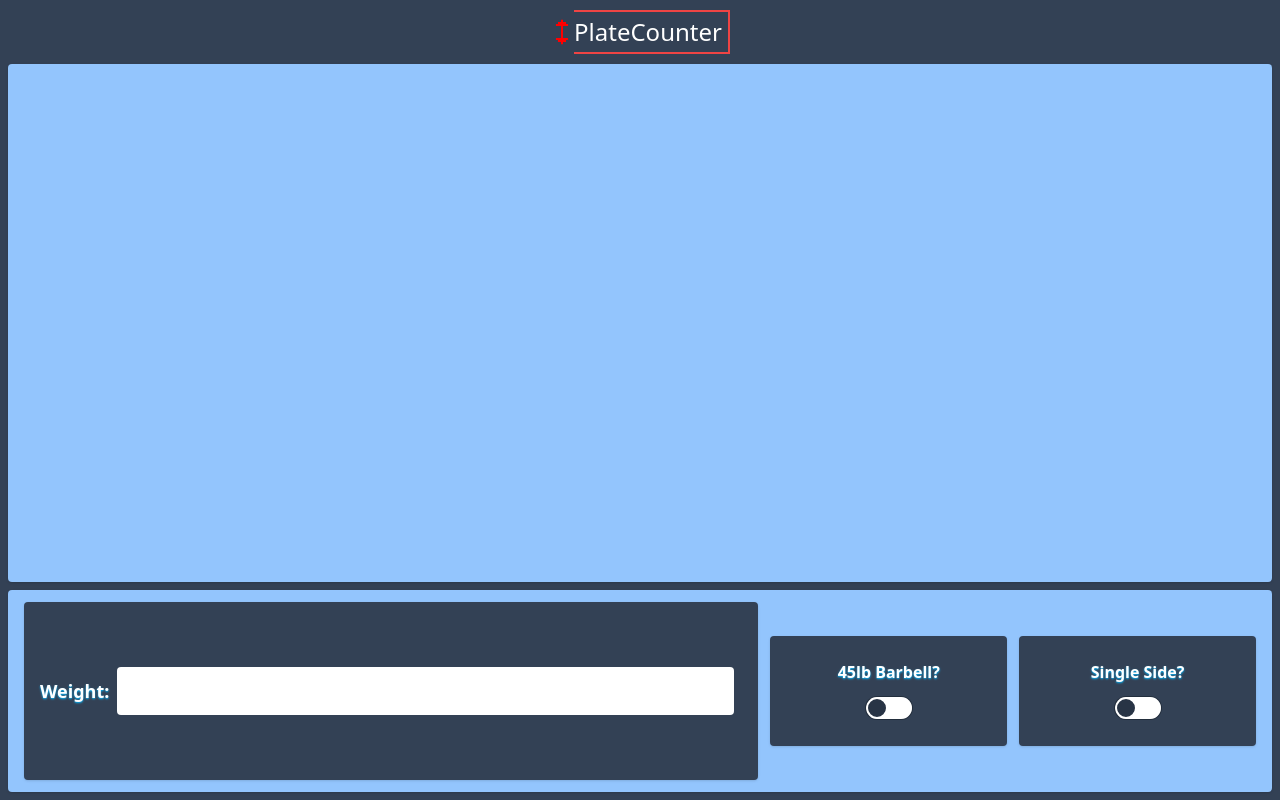
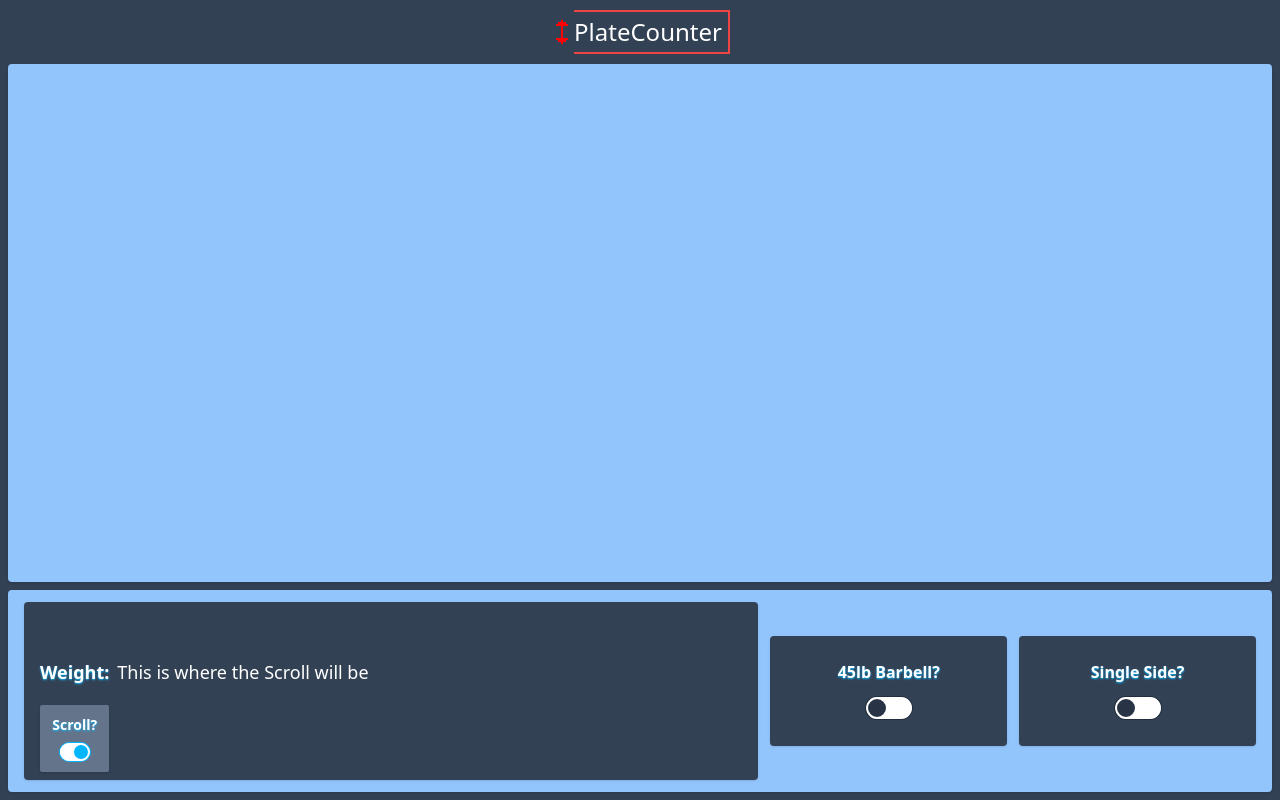
Before and after one commit to PeytonCurr/plate_counter, a React (Create React App) app: page / in a window 1280 px wide. Built offline with nearby package versions, Linux system fonts and the light colour scheme.

Commit message:
Created a Toggle to allow for the scroll section to appear, and I outlined where the scroll section will be

```diff
--- a/src/components/weightForm.jsx
+++ b/src/components/weightForm.jsx
@@ -1,10 +1,12 @@
 import { mdiAlphaXCircleOutline } from "@mdi/js";
 import Icon from "@mdi/react";
-import React from "react";
+import React, { useState } from "react";
 import toast from "react-hot-toast";
 
 
 function WeightForm(props) {
+
+  const [scroll, setScroll] = useState(true)
 
   function notify(message) {
     toast.custom(
@@ -45,13 +47,46 @@ function WeightForm(props) {
   }
 
   return (
-    <div className={'items-center rounded bg-blue-300 shadow row-span-2 grid grid-cols-10 grid-rows-2 sm:grid-rows-1 gap-3 px-4 py-3 ' + (!props.barBell && 'md:col-span-2')}>
+    <div className={'items-center rounded bg-blue-300 shadow row-span-2 grid grid-cols-10 grid-rows-2 sm:grid-rows-1 gap-1 sm:gap-3 px-2 sm:px-4 py-1 sm:py-3 ' + (!props.barBell && 'md:col-span-2')}>
 
-      <form onSubmit={handleSubmit} className=' bg-slate-700 rounded shadow p-4 col-span-10 sm:col-span-6 text-lg h-full flex items-center '>
-        <h1 className='text-center text-white font-bold text-shadow-sm shadow-info me-2 ' >
-          Weight:
-        </h1>
-        <input value={props?.weight || ""} type="number" step={5} max={(props.single ? 500 : 1000)} min={(props.barBell ? 45 : 5)} onChange={handleChange} className="text-center w-full rounded text-white input me-2 " />
+      <form onSubmit={handleSubmit} className=' bg-slate-700 rounded shadow px-4 py-1 sm:pb-2 col-span-10 sm:col-span-6 text-lg h-full flex '>
+
+        {/*Left Side*/}
+        <div className="h-full grid grid-rows-5">
+          <div className="row-span-1"></div>
+          <h1 className='text-white font-bold text-shadow-sm shadow-info me-2 flex items-center row-span-2 ' >
+            Weight:
+          </h1>
+          <div className="text-center me-2 row-span-2 shadow rounded-sm bg-slate-500 flex flex-col justify-around items-center sm:p-1.5">
+            <span className="text-sm text-white font-bold text-shadow-sm shadow-info">
+              Scroll?
+            </span>
+            <input className="mb-0 toggle toggle-sm toggle-info " type="checkbox" checked={scroll} onChange={e => { setScroll(e.target.checked) }} />
+          </div>
+        </div>
+
+        {/*Right Side*/}
+
+        {!scroll &&
+          <div className="h-full w-full grid grid-rows-5" >
+            <div className="row-span-1"></div>
+            <div className="row-span-2 flex items-center">
+              <input value={props?.weight || ""} type="number" step={5} max={(props.single ? 500 : 1000)} min={(props.barBell ? 45 : 5)} onChange={handleChange} className="text-center w-full rounded text-white input me-2" />
+            </div>
+            <div className="row-span-2"></div>
+          </div>
+        }
+        {scroll &&
+          <div className="h-full w-full grid grid-rows-5">
+
+            <div className="row-span-4 flex items-center">
+              This is where the Scroll will be
+            </div>
+
+            <div className="row-span-1"></div>
+          </div>
+        }
+
       </form>
 
       <form className=' bg-slate-700 rounded shadow pt-6 pb-5 col-span-5 sm:col-span-2 text-center'>
```
